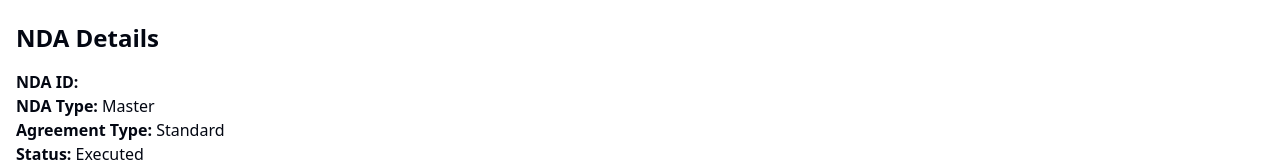
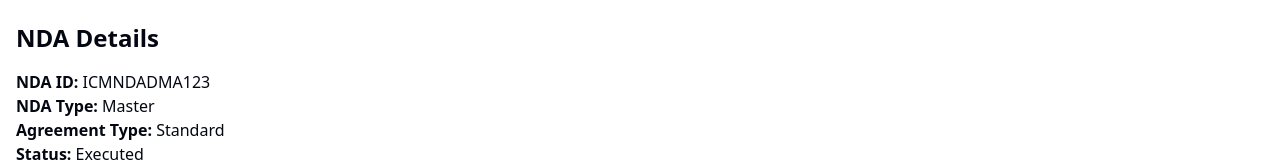
Before and after one commit to byoung98/law3.0, a Next.js app: page /law3/ndaInfo/ndaDetails in a window 1280 px wide. Shown: the part 352-514 px from the top of the page. Built offline with nearby package versions, Linux system fonts and the light colour scheme; no server answers; what @stackframe/stack would draw is missing.

Commit message:
changes to my app

```diff
--- a/src/app/law3/ndaInfo/columns.tsx
+++ b/src/app/law3/ndaInfo/columns.tsx
@@ -20,8 +20,6 @@ import {
 } from "@/components/ui/dialog";
 import {Input} from "@/components/ui/input";
 import { Label } from "@/components/ui/label";
-//import { useState } from "react";
-
 
 export type NDAs = {
   get(NDA_ID: string, CONTRACT_ADMIN: string, CIP: string, STATUS: string, BU: string, ENDDATE: string, REQUESTER_NAME: string): unknown;
--- a/src/app/law3/ndaInfo/ndaDetails/page.tsx
+++ b/src/app/law3/ndaInfo/ndaDetails/page.tsx
@@ -2,13 +2,11 @@
 
 import React from "react";
 
-//export default function NdaDetails({ params }: { params: { ndaID: string } }) {
 interface NdaDetails { NDA_ID: string;
     [key: string]: string | string[] | undefined;
 }
 
     export default function NdaDetails({ }: { params: Promise<NdaDetails> }) {
-    //const { ndaID } = params; // Access the dynamic route parameter
 
     // Simulate fetching NDA details based on the ID
     const ndaDetails = {
@@ -25,7 +23,7 @@ interface NdaDetails { NDA_ID: string;
         <div className="container mx-auto p-4">
             <h1 className="text-2xl font-bold">NDA Details</h1>
             <div className="mt-4">
-                <p><strong>NDA ID:</strong> {ndaDetails.NDAID}</p>
+                <p><strong>NDA ID:</strong> {ndaDetails.NDA_ID}</p>
                 <p><strong>NDA Type:</strong> {ndaDetails.ndaType}</p>
                 <p><strong>Agreement Type:</strong> {ndaDetails.agreementType}</p>
                 <p><strong>Status:</strong> {ndaDetails.status}</p>
--- a/src/app/law3/userInfo/page.tsx
+++ b/src/app/law3/userInfo/page.tsx
@@ -5,10 +5,34 @@ import { Badge } from "@/components/ui/badge"
 import { Button } from "@/components/ui/button"
 import { Card, CardContent, CardDescription, CardHeader, CardTitle } from "@/components/ui/card"
 import { CalendarDays, Mail, MapPin, Phone, Settings, Users } from "lucide-react"
+import RenderResult from "next/dist/server/render-result"
 
-// Mock data - in a real app, this would come from your authentication system and API
+
+export type userInfo = {
+  get(EMPLOYEE: string, TEAM_NAME:string, TEAM_ROLE:string,
+    APP_ROLE:string, EMPLOYEE_ID:string, LOCATION:string, JOIN_DATE:Date, EMAIL:string): unknown;
+    EMPLOYEE:string;
+    TEAM_NAME:string;
+    TEAM_ROLE:string;
+    APP_ROLE:string;
+    EMPLOYEE_ID:string;
+    LOCATION:string;
+    JOIN_DATE:string;
+    EMAIL:string;
+};
+
+
+
+// gwtUserData = {
+
+//   //mAKE A CALL TO THE UNSTABLE_REVALIDATE_RENAME_ERROR.TS TO
+
+//   //Result
+// }
+
+//pull current user value in from sso and compare it to a valid user in database
 const currentUser = {
-  id: "1",
+ // id: "1",
   name: "Sarah Johnson",
   email: "sarah.johnson@company.com",
   avatar: "/placeholder.svg?height=100&width=100",
--- a/src/lib/data.ts
+++ b/src/lib/data.ts
@@ -18,9 +18,7 @@ try{
       [],
                  { outFormat: oracledb.OUT_FORMAT_OBJECT }
     );
-
-    //console.log(result.rows);
-        return result.rows;
+            return result.rows;
 
         }catch(error){
             console.error('Error fetching data:', error);
```
Also changed, not shown: src/lib/userData.ts (added).
